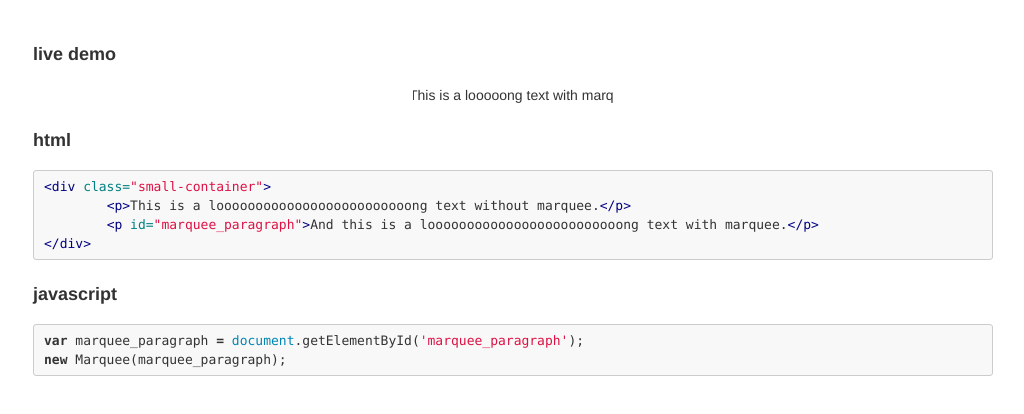
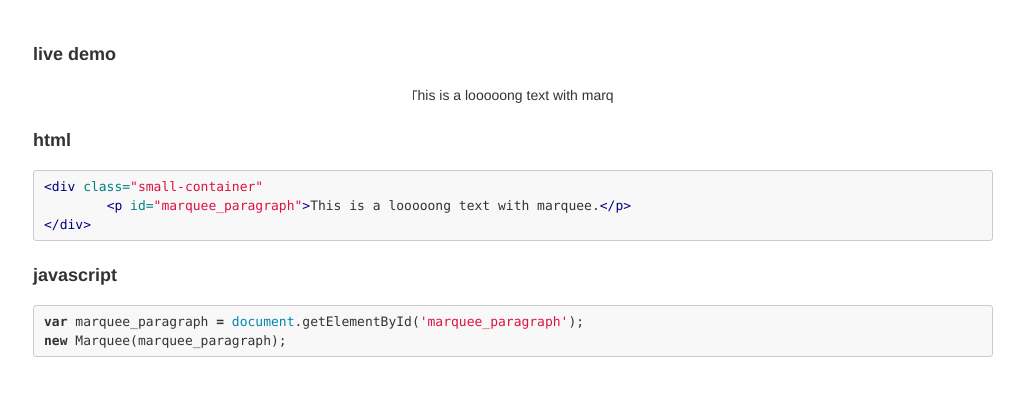
Before and after one commit to ValorLin/marquee-js, a website: page index.html in a window 1280 px wide. Shown: the whole page, without its empty margins (127-1151 px from the left). Drawn offline with Linux system fonts and the light colour scheme.

Commit message:
update demo

```diff
--- a/index.html
+++ b/index.html
@@ -25,9 +25,8 @@
     <h3>html</h3>
 
     <div class="highlight highlight-html">
-    <pre><span class="nt">&lt;div</span> <span class="na">class=</span><span class="s">"small-container"</span><span class="nt">&gt;</span>
-        <span class="nt">&lt;p&gt;</span>This is a looooooooooooooooooooooooong text without marquee.<span class="nt">&lt;/p&gt;</span>
-        <span class="nt">&lt;p</span> <span class="na">id=</span><span class="s">"marquee_paragraph"</span><span class="nt">&gt;</span>And this is a looooooooooooooooooooooooong text with marquee.<span class="nt">&lt;/p&gt;</span>
+    <pre><span class="nt">&lt;div</span> <span class="na">class=</span><span class="s">"small-container"</span>
+        <span class="nt">&lt;p</span> <span class="na">id=</span><span class="s">"marquee_paragraph"</span><span class="nt">&gt;</span>This is a looooong text with marquee.<span class="nt">&lt;/p&gt;</span>
 <span class="nt">&lt;/div&gt;</span></pre></div>
 
     <h3>javascript</h3>
```
